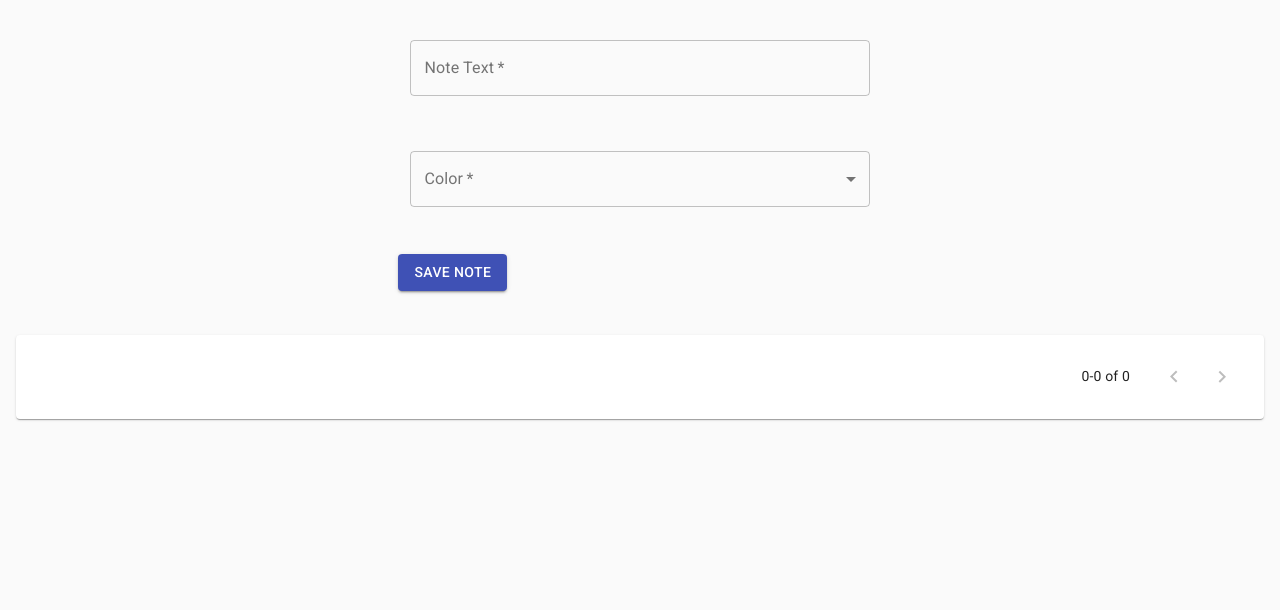
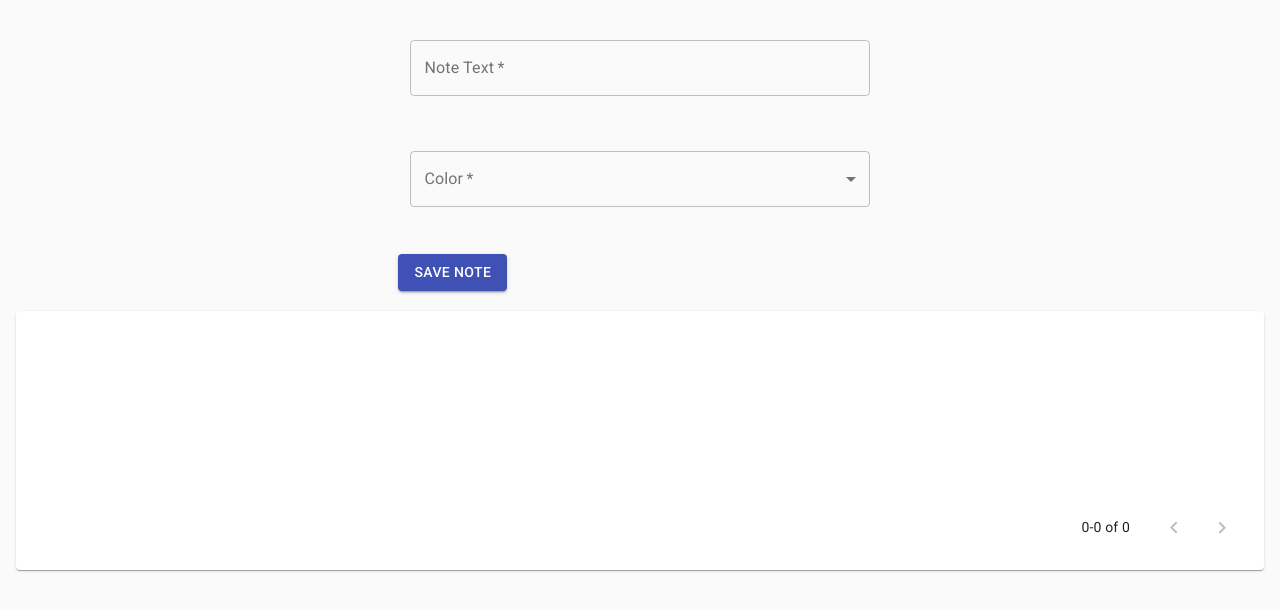
Before and after one commit to lt-coder/shortpoint-test-task, a React (Create React App) app: page / in a window 1280 px wide. Shown: the top 610 px of the page. Built offline with nearby package versions, Linux system fonts and the light colour scheme.

Commit message:
Fix styling when no cards are present

```diff
--- a/src/components/CustomPaper/index.js
+++ b/src/components/CustomPaper/index.js
@@ -5,8 +5,6 @@ import Paper from '@material-ui/core/Paper';
 
 const useStyles = makeStyles(theme => ({
   paper: {
-    marginTop: theme.spacing(3),
-    marginBottom: theme.spacing(3),
     padding: theme.spacing(2),
   },
 }));
--- a/src/containers/Notes/components/NoteList/index.js
+++ b/src/containers/Notes/components/NoteList/index.js
@@ -20,6 +20,9 @@ const useStyles = makeStyles(theme => ({
     paddingLeft: theme.spacing(2),
     paddingRight: theme.spacing(1),
   },
+  empty: {
+    height: '175px',
+  }
 }));
 
 const rowsPerPage = 6;
@@ -33,12 +36,14 @@ const NotesList = ({ notes, startNoteEditing, deleteNote }) => {
   };
 
   const emptyRows = rowsPerPage - Math.min(rowsPerPage, notes.length - page * rowsPerPage);
-
   return (
     <React.Fragment>
       <main className={classes.layout}>
         <CustomPaper>
           <Grid className={classes.inputs} container spacing={0}>
+            {
+              emptyRows === 6 && <div className={classes.empty}> </div>
+            }
             {notes
               .slice(page * rowsPerPage, page * rowsPerPage + rowsPerPage)
               .map(contact => (
```
